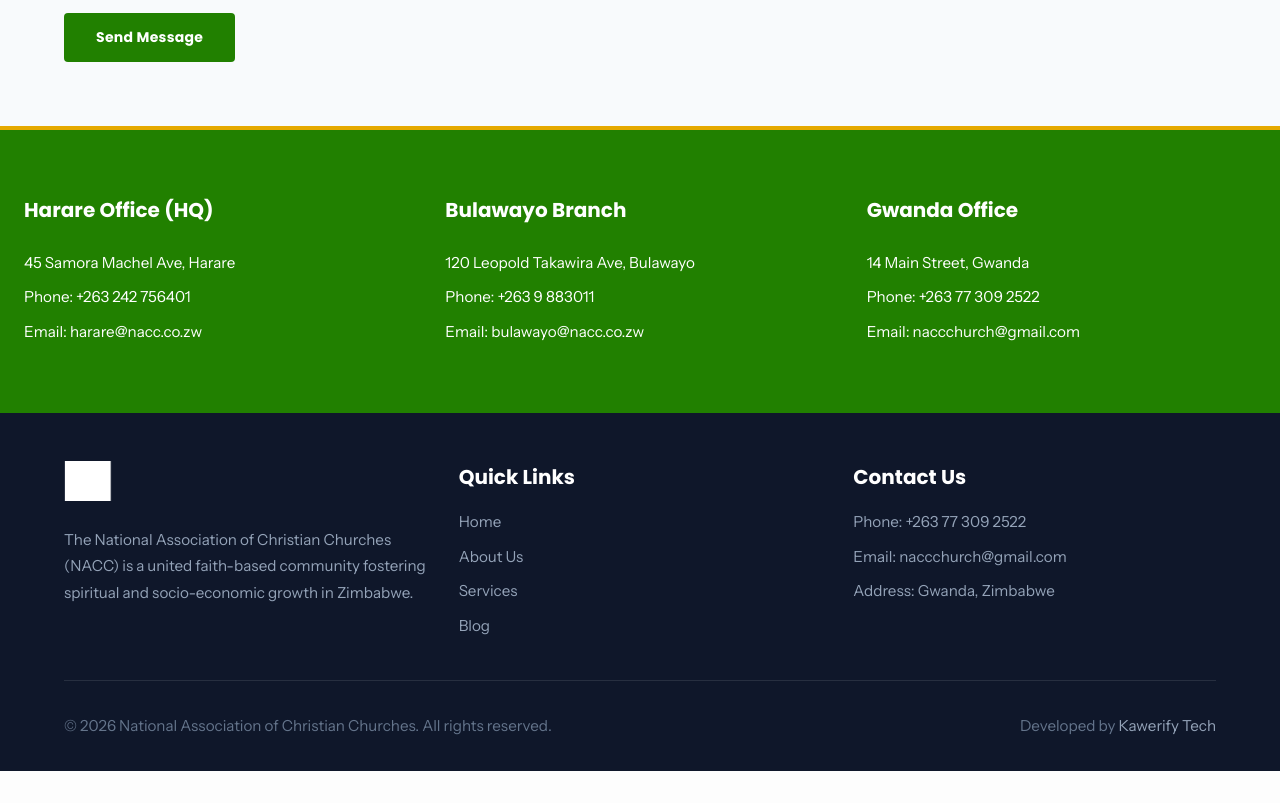
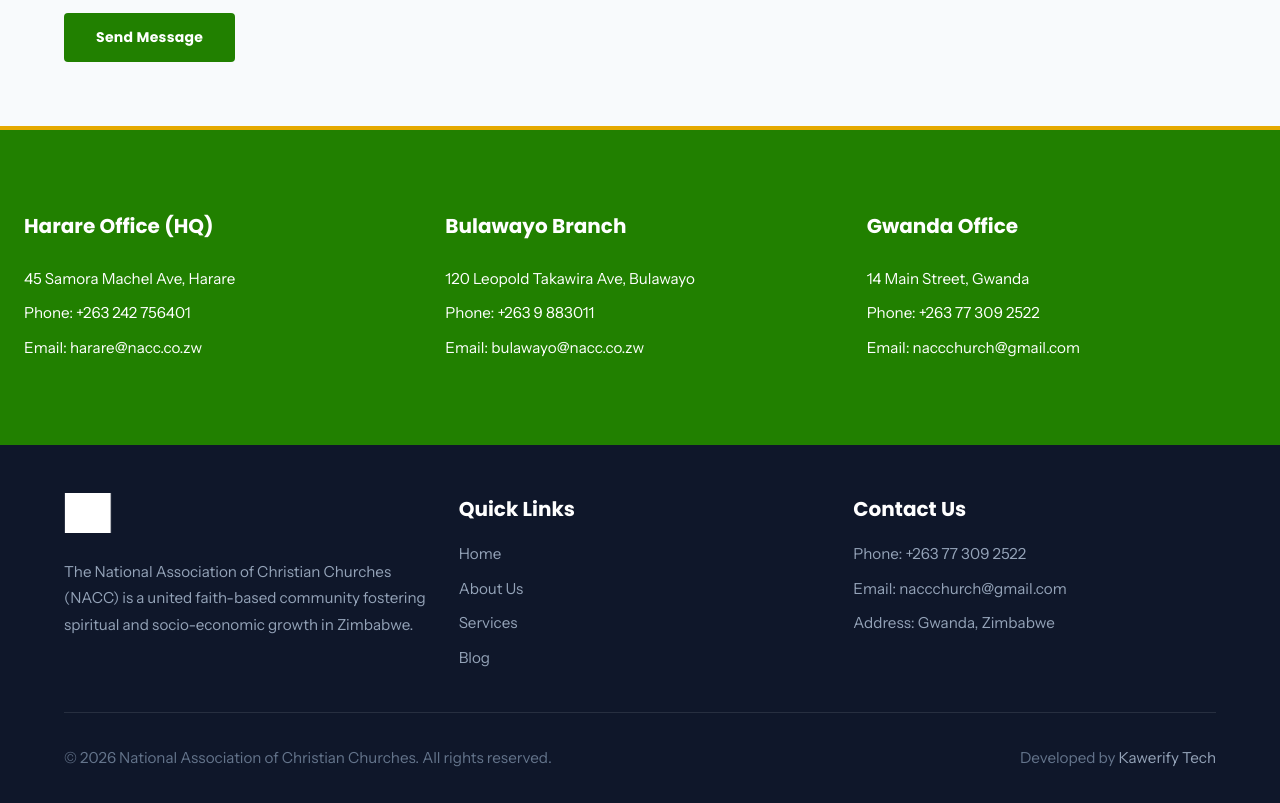
Before and after one commit to tonderaikawere/nacczw, a React (Vite) app: page / in a window 1280 px wide. Shown: the part 6220-7023 px from the top of the page. Before the commit the page ends 6991 px from the top, so only its background shows below. Built offline with nearby package versions, Linux system fonts and the light colour scheme; a web font is replaced by a local one.

Commit message:
design: style InformationSection layout with structured spacing and accents

```diff
--- a/src/components/InformationSection.tsx
+++ b/src/components/InformationSection.tsx
@@ -3,7 +3,7 @@ import { Box, Typography, Container, Grid } from '@mui/material';
 
 const InformationSection: React.FC = () => {
   return (
-    <Box sx={{ py: 8, backgroundColor: '#218000', color: '#FFFFFF', borderTop: '4px solid #E5A900' }}>
+    <Box sx={{ py: 10, backgroundColor: '#218000', color: '#FFFFFF', borderTop: '4px solid #E5A900' }}>
       <Container maxWidth="xl">
         <Grid container spacing={4}>
           <Grid item xs={12} md={4}>
```
